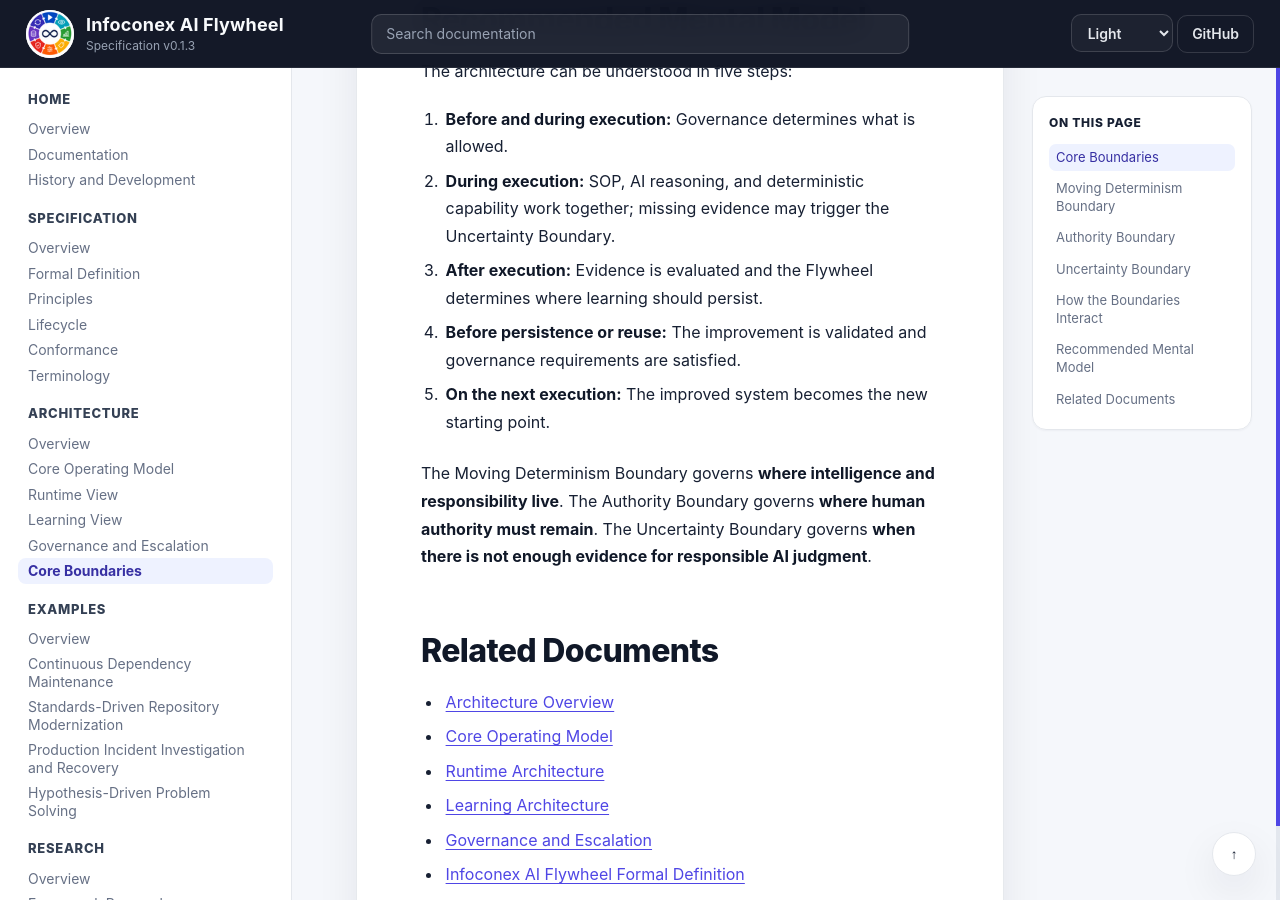
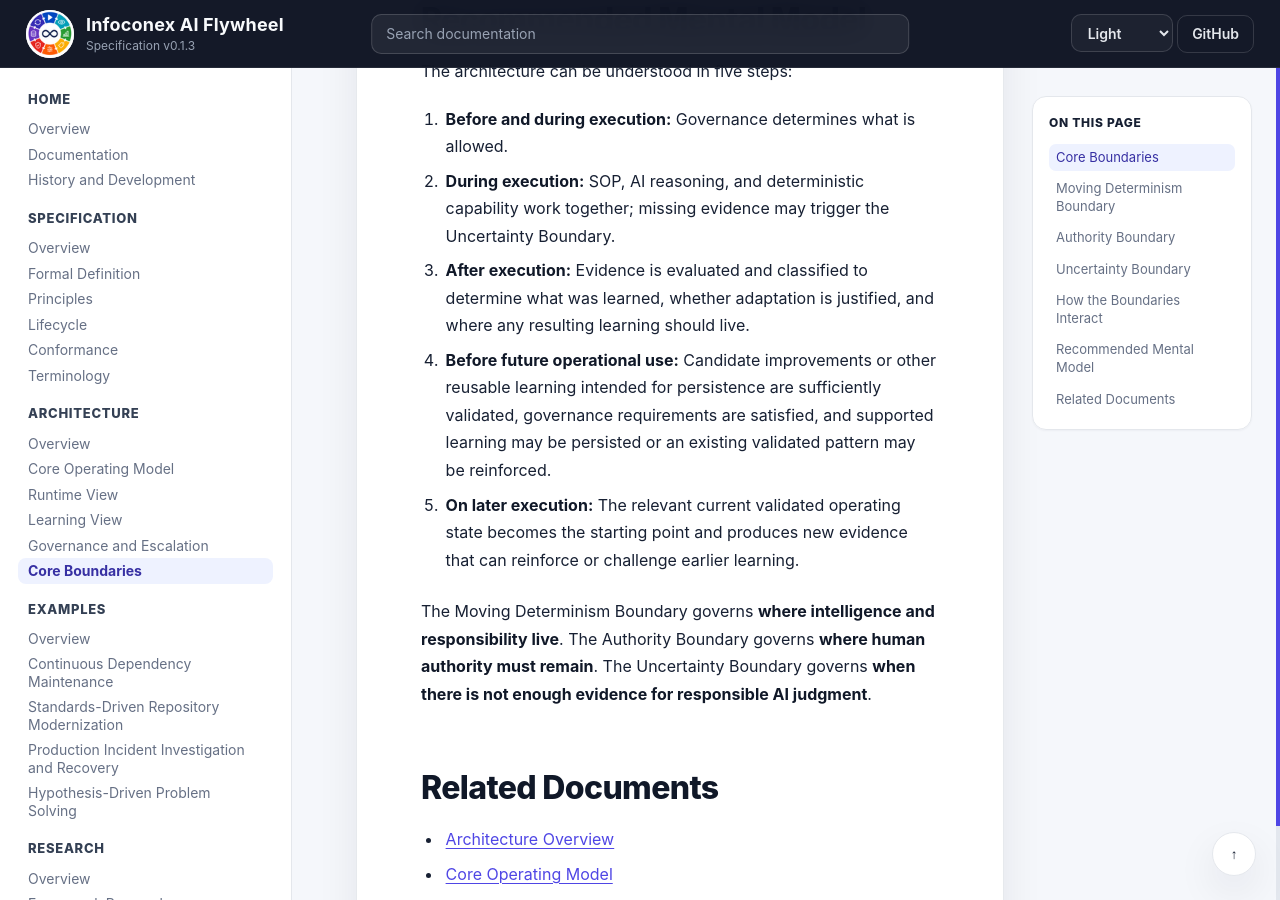
Before and after one commit to infoconex/ai-flywheel, a Jekyll site: the page built from docs/architecture/boundaries.md, in a window 1280 px wide and 900 px high, scrolled down 3458 px. Built offline with Jekyll 4.4.1, drawn with Linux system fonts in a browser that asks for light colours; our own code applies the rules of GitHub Pages for plain Markdown files.

Commit message:
Align boundary model with current lifecycle outcomes

```diff
--- a/docs/architecture/boundaries.md
+++ b/docs/architecture/boundaries.md
@@ -85,9 +85,9 @@ The architecture can be understood in five steps:
 
 1. **Before and during execution:** Governance determines what is allowed.
 2. **During execution:** SOP, AI reasoning, and deterministic capability work together; missing evidence may trigger the Uncertainty Boundary.
-3. **After execution:** Evidence is evaluated and the Flywheel determines where learning should persist.
-4. **Before persistence or reuse:** The improvement is validated and governance requirements are satisfied.
-5. **On the next execution:** The improved system becomes the new starting point.
+3. **After execution:** Evidence is evaluated and classified to determine what was learned, whether adaptation is justified, and where any resulting learning should live.
+4. **Before future operational use:** Candidate improvements or other reusable learning intended for persistence are sufficiently validated, governance requirements are satisfied, and supported learning may be persisted or an existing validated pattern may be reinforced.
+5. **On later execution:** The relevant current validated operating state becomes the starting point and produces new evidence that can reinforce or challenge earlier learning.
 
 The Moving Determinism Boundary governs **where intelligence and responsibility live**. The Authority Boundary governs **where human authority must remain**. The Uncertainty Boundary governs **when there is not enough evidence for responsible AI judgment**.
 
```
